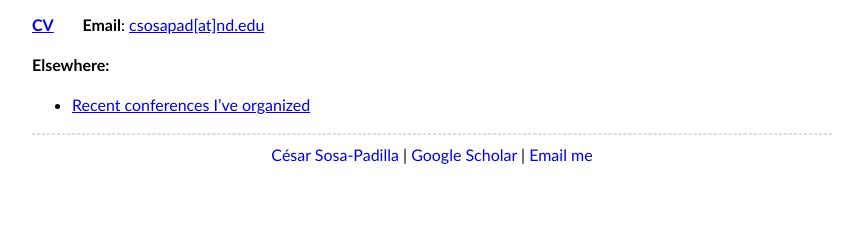
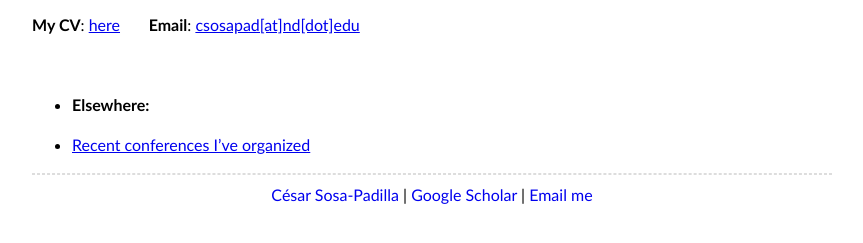
Before and after one commit to sosapadilla/sosapadilla.github.io, a plain HTML site: page index.html in a window 1280 px wide. Shown: the part 269-512 px from the top of the page, without its empty margins (208-1071 px from the left). Drawn offline with nearby package versions, Linux system fonts and the light colour scheme; some packages are replaced by stand-ins of ours; some icons are missing.

Commit message:
updated index

```diff
--- a/index.html
+++ b/index.html
@@ -51,10 +51,14 @@
 
 <p><strong>Research interests:</strong> International Macro, Sovereign Debt and Default, Fiscal Policy.</p>
 
-<p><a href="/files/cesar_sosa-padilla_CV.pdf" target="_blank"> <strong>CV</strong></a> &nbsp; &nbsp; &nbsp;
-<strong>Email</strong>: <a href="mailto:csosapad@nd.edu" target="_blank">csosapad[at]nd.edu</a>  &nbsp;  &nbsp;  &nbsp;</p>
+<p><strong>My CV</strong>: <a href="/files/cesar_sosa-padilla_CV.pdf" target="_blank"> here</a> &nbsp; &nbsp; &nbsp;
+<strong>Email</strong>: <a href="mailto:csosapad@nd.edu" target="_blank">csosapad[at]nd[dot]edu</a></p>
 
-<p><strong>Elsewhere:</strong>  &nbsp; <a href="https://scholar.google.com/citations?user=jbD25IUAAAAJ&amp;hl=en" target="_blank"><i class="ai ai-google-scholar ai-2x"></i></a> &nbsp; <a href="https://ideas.repec.org/f/pso241.html" target="_blank"><i class="ai ai-ideas-repec ai-2x"></i></a>  &nbsp; <a href="https://www.researchgate.net/profile/Cesar_Sosa-Padilla" target="_blank"><i class="ai ai-researchgate ai-2x"></i></a></p>
+<p>&nbsp;</p>
+
+<ul>
+<li><strong>Elsewhere:</strong>  &nbsp; <a href="https://scholar.google.com/citations?user=jbD25IUAAAAJ&amp;hl=en" target="_blank"><i class="ai ai-google-scholar ai-2x"></i></a> &nbsp; <a href="https://ideas.repec.org/f/pso241.html" target="_blank"><i class="ai ai-ideas-repec ai-2x"></i></a>  &nbsp; <a href="https://www.researchgate.net/profile/Cesar_Sosa-Padilla" target="_blank"><i class="ai ai-researchgate ai-2x"></i></a></li>
+</ul>
 
 <!-- * Here is a link to the latest version of my -->
 
```
